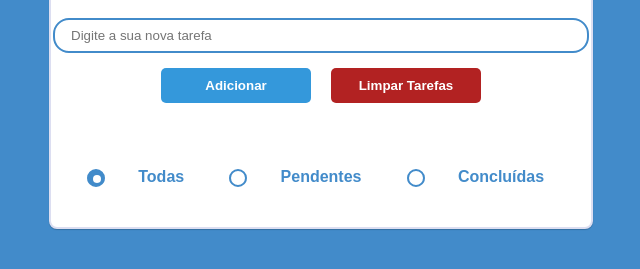
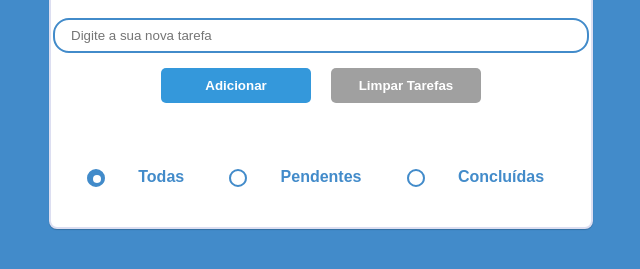
Before and after one commit to robinsonsoares/Todo-List, a plain HTML site: page index.html in a window 1280 px wide. Shown: the part 327-596 px from the top of the page, without its empty margins (319-959 px from the left). Drawn offline with Linux system fonts and the light colour scheme.

Commit message:
definindo altura para mensagem e alterando as propriedades botao limpar

```diff
--- a/style.css
+++ b/style.css
@@ -87,6 +87,22 @@ input[type="text"].input-erro {
     transform: scale(1.05);
 }
 
+.btn-limpar:disabled {
+    /* Mudar a cor de fundo para cinza */
+    background-color: #a0a0a0;
+
+    /* Mudar o cursor para indicar que não pode ser clicado */
+    cursor: not-allowed;
+
+    /* Desliga o efeito de escala do hover */
+    transform: none;
+}
+
+.btn-limpar:disabled:hover {
+    /* Garante que a cor cinza permaneça no hover */
+    background-color: #a0a0a0;
+}
+
 ul {
     list-style: none;
     padding: 0;
@@ -137,6 +153,8 @@ li:hover {
 }
 
 .mensagem {
+    min-height: 20px; /* Define uma altura mínima para a mensagem */
+    margin-bottom: 10px; /* Adiciona um espaçamento abaixo para separar da lista */
     opacity: 1;
     transition: opacity 0.5s ease-in-out;
     text-align: center;
```
